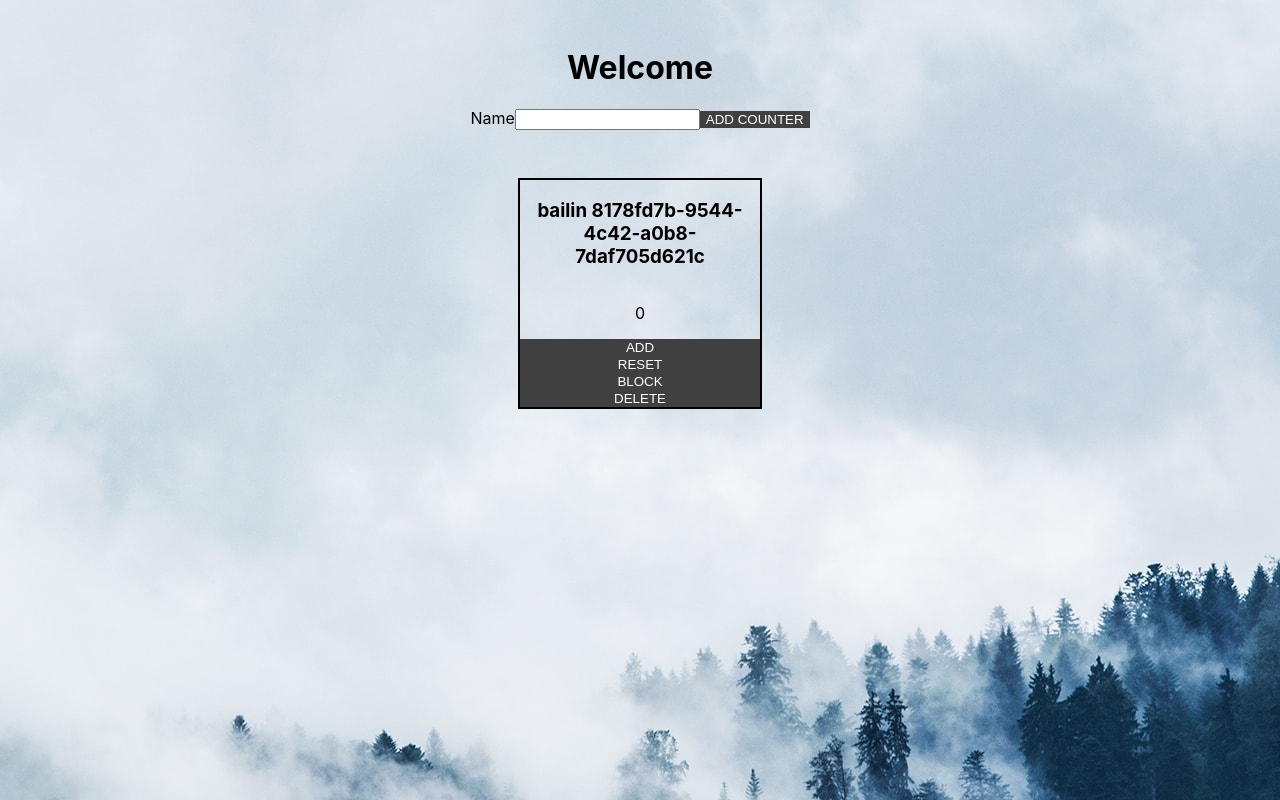
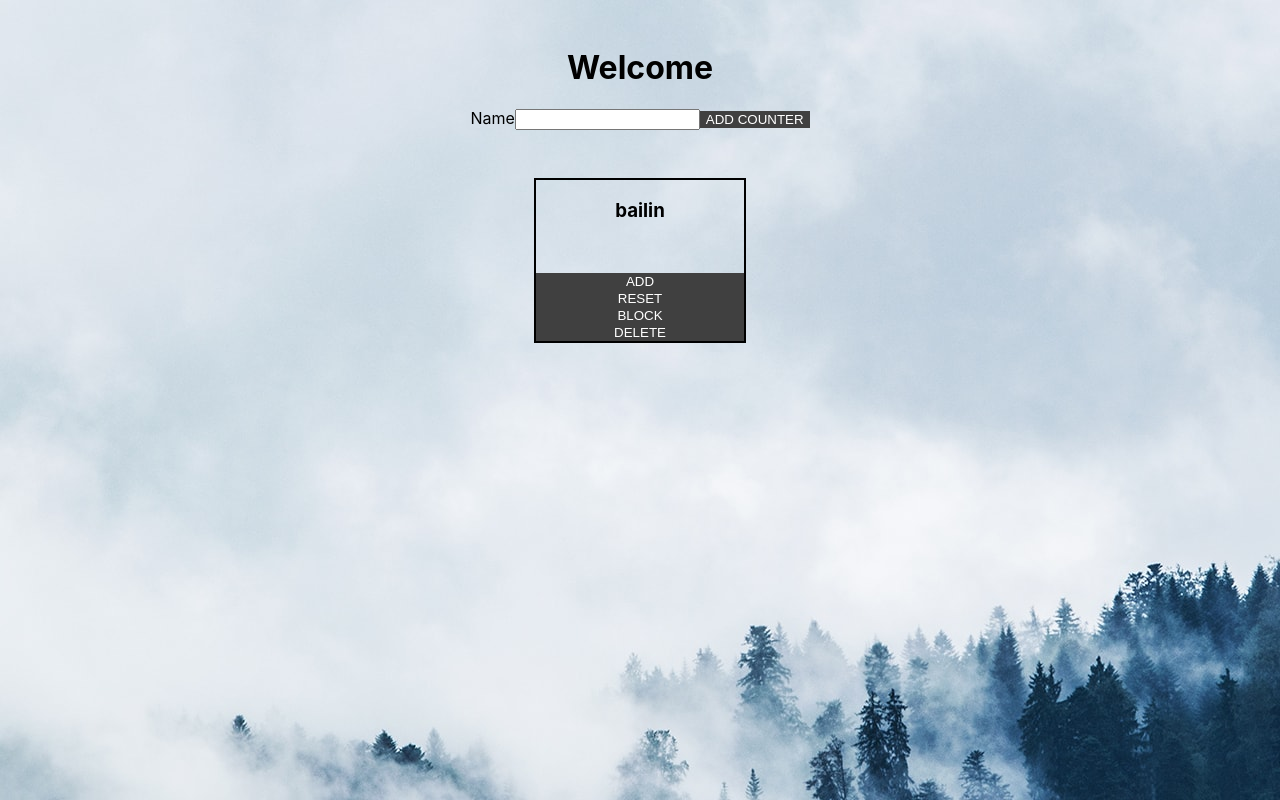
Before and after one commit to bailinhuang/counter-app-react, a React (Create React App) app: page /counter in a window 1280 px wide. Built offline with nearby package versions, Linux system fonts and the light colour scheme.

Commit message:
added redux states

```diff
--- a/src/counter-list/counter-list.component.js
+++ b/src/counter-list/counter-list.component.js
@@ -6,7 +6,11 @@ import './counter-list.component.css'
 class CounterList extends Component {
 
   render() {
-    const counters = this.props.counterList.map(counter => <Counter name={counter.name} id={counter.key} deleteCounter={this.props.deleteCounter} />)
+    const counters = this.props.counterList.map(counter => <Counter
+      name={counter.name}
+      id={counter.key}
+      clicks={counter.clicks}
+      deleteCounter={this.props.deleteCounter} />)
 
     const addCounterToList = () => {
       let name = document.getElementById('counter-name').value
--- a/src/counter-list/counter/counter.component.css
+++ b/src/counter-list/counter/counter.component.css
@@ -1,7 +1,8 @@
 .container-counter{
   display: flex;
   flex-direction: column;
-  max-width: 15rem;
+  max-width: 13rem;
+  min-width: 13rem;
   border: 2px solid black;
   margin: 1rem;
 }
--- a/src/counter-list/counter/counter.component.js
+++ b/src/counter-list/counter/counter.component.js
@@ -6,10 +6,7 @@ class Counter extends Component {
 
   constructor(props) {
     super(props)
-    this.name = this.props.name
-    this.id = this.props.id
     this.state = {
-      clicks: 0,
       blocked: false
     }
   }
@@ -49,7 +46,7 @@ class Counter extends Component {
     }
     return (
       <div className="container-counter">
-        <h3>{this.props.name} {this.props.id}</h3>
+        <h3>{this.props.name}</h3>
         <p>{this.state.clicks}</p>
         <button onClick={() => this.clickCounter()}>Add</button>
         <button onClick={() => this.resetCounter()}>Reset</button>
--- a/src/redux/reducers/counter.js
+++ b/src/redux/reducers/counter.js
@@ -1,7 +1,7 @@
 import uuid from 'uuid'
 const initialState = {
   blocked: false,
-  counterList: [{key: uuid(), name: 'bailin'}]
+  counterList: [{key: uuid(), name: 'bailin', clicks: 0}]
 }
 
 const ADD_COUNTER = "ADD_COUNTER"
@@ -10,15 +10,19 @@ const DELETE_COUNTER = "DELETE_COUNTER"
 export default function (state = initialState, action) {
   switch (action.type) {
     case ADD_COUNTER:
-      console.log("action add counter")
-      let counter = [{ key: uuid(), name: action.name }]
+      let newName
+      if(action.name === ""){
+        newName = "Counter"
+      } else{
+        newName = action.name
+      }
+      let counter = [{ key: uuid(), name: newName, clicks: 0}]
       return Object.assign(
         {},
         state, {
           counterList: state.counterList.concat(counter)
         });
     case DELETE_COUNTER:
-      console.log("action delete counter")
       let newCounterList = [...state.counterList]
       let index = newCounterList.findIndex(x => x.key === action.id);
       newCounterList.splice(index, 1)
```
